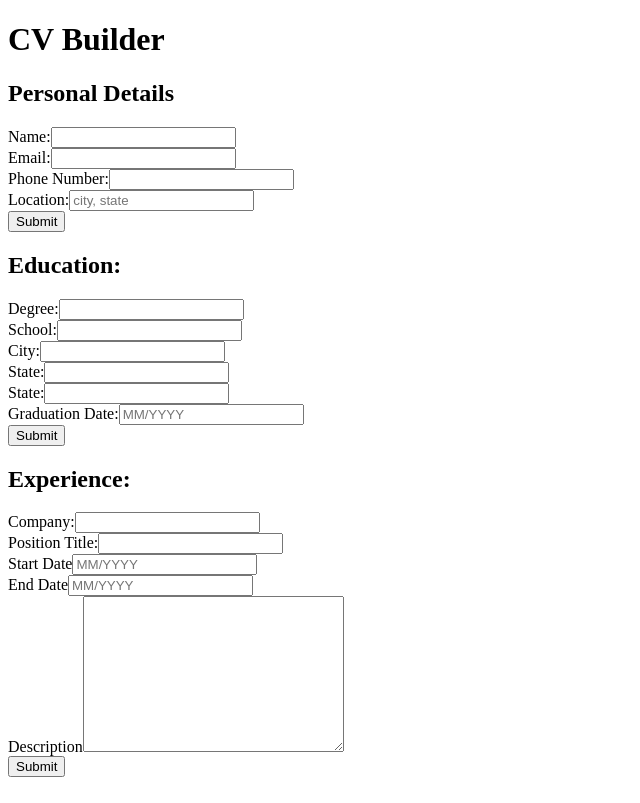
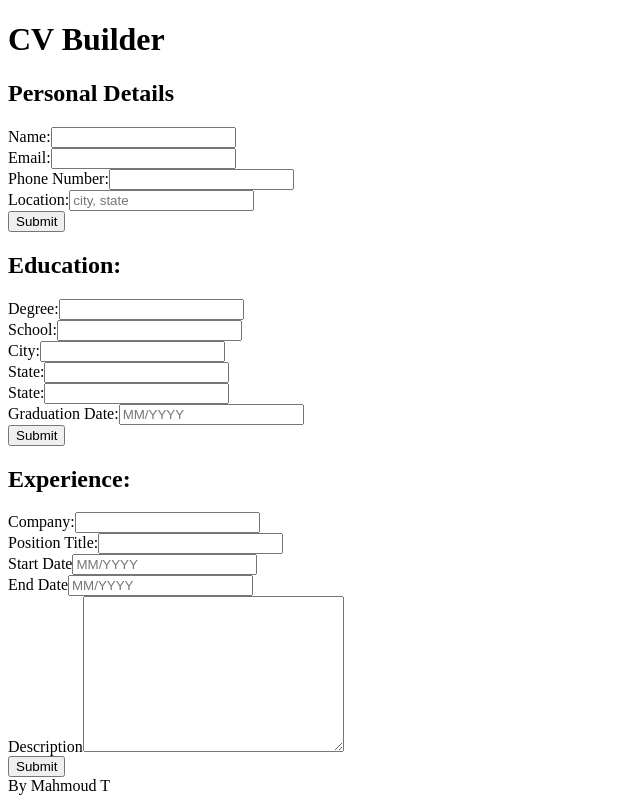
Before and after one commit to MahmoudTalass/cv-application, a React (Vite) app: page / in a window 1280 px wide. Shown: the whole page, without its empty margins (0-640 px from the left). Built offline with nearby package versions, Linux system fonts and the light colour scheme.

Commit message:
Add footer to page

```diff
--- a/src/App.jsx
+++ b/src/App.jsx
@@ -1,11 +1,15 @@
+import { Footer } from "./components/Footer";
 import { Header } from "./components/Header";
 import ResumeForms from "./components/formComponents/ResumeForms";
+import Resume from "./components/resumeComponents/Resume";
 
 export default function App() {
    return (
       <>
          <Header />
          <ResumeForms />
+         {/* <Resume /> */}
+         <Footer />
       </>
    );
 }
```
